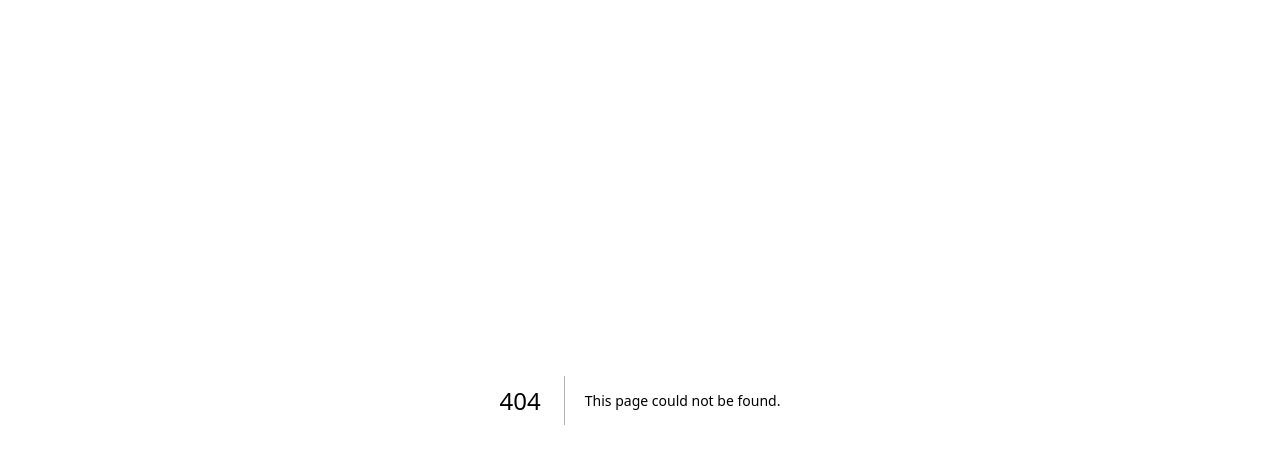
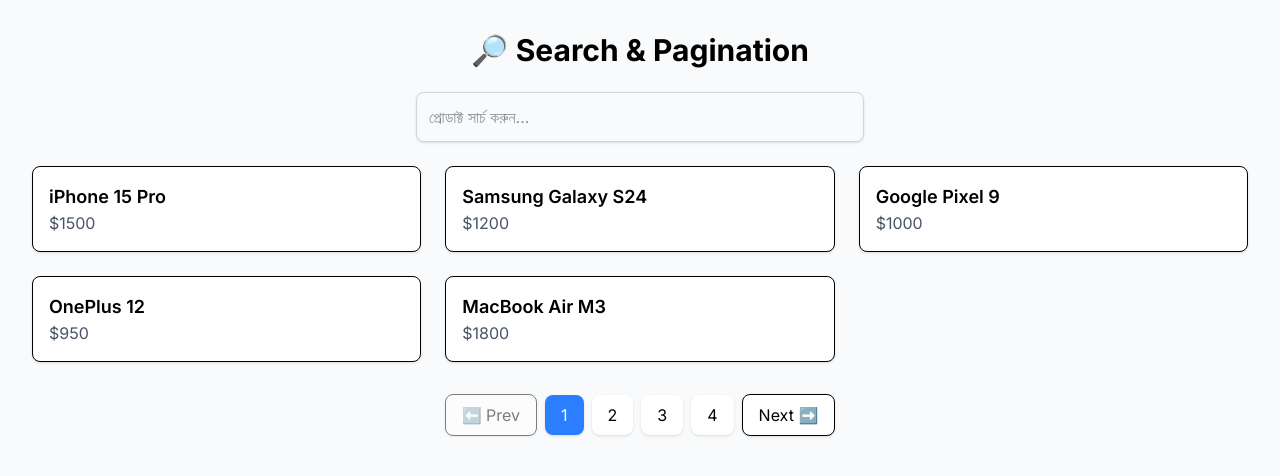
Before and after one commit to emonmahdi/nextjs-learn-concepts, a Next.js app: page /about in a window 1280 px wide. Before the commit this address had no page. Shown: the top 476 px of the page. Built offline with nearby package versions, Linux system fonts and the light colour scheme; a web font is replaced by a local one.

Commit message:
search params and pagination

```diff
--- /dev/null
+++ b/src/app/about/page.tsx
@@ -0,0 +1,103 @@
+"use client";
+
+import { useState, useMemo } from "react";
+import { products } from "../data/products";
+
+export default function AboutPage() {
+  // 🔎 Search State
+  const [searchTerm, setSearchTerm] = useState("");
+
+  // 📄 Pagination State
+  const [currentPage, setCurrentPage] = useState(1);
+  const itemsPerPage = 5; // প্রতি পেজে ৫টি প্রোডাক্ট দেখাবো
+
+  // 🔎 Filter করা ডাটা
+  const filteredProducts = useMemo(() => {
+    return products.filter((product) =>
+      product.name.toLowerCase().includes(searchTerm.toLowerCase())
+    );
+  }, [searchTerm]);
+
+  // 🔢 Pagination Logic
+  const totalPages = Math.ceil(filteredProducts.length / itemsPerPage);
+  const startIndex = (currentPage - 1) * itemsPerPage;
+  const currentItems = filteredProducts.slice(startIndex, startIndex + itemsPerPage);
+
+  // ⏭️ Next / Prev ফাংশন
+  const handlePrev = () => setCurrentPage((p) => Math.max(p - 1, 1));
+  const handleNext = () => setCurrentPage((p) => Math.min(p + 1, totalPages));
+
+  return (
+    <div className="min-h-screen bg-gray-50 p-8">
+      <h1 className="text-3xl font-bold text-center mb-6">🔎 Search & Pagination</h1>
+
+      {/* 🔎 Search Box */}
+      <div className="flex justify-center mb-6">
+        <input
+          type="text"
+          placeholder="প্রোডাক্ট সার্চ করুন..."
+          value={searchTerm}
+          onChange={(e) => {
+            setSearchTerm(e.target.value);
+            setCurrentPage(1); // নতুন সার্চে পেজ রিসেট
+          }}
+          className="w-full max-w-md rounded-lg border border-gray-300 p-3 text-gray-800 shadow-sm focus:border-blue-500 focus:ring focus:ring-blue-200"
+        />
+      </div>
+
+      {/* 🟩 Product List */}
+      <div className="grid grid-cols-1 sm:grid-cols-2 lg:grid-cols-3 gap-6 mb-8">
+        {currentItems.length > 0 ? (
+          currentItems.map((product) => (
+            <div
+              key={product.id}
+              className="rounded-lg border bg-white p-4 shadow hover:shadow-lg transition"
+            >
+              <h2 className="text-lg font-semibold">{product.name}</h2>
+              <p className="text-gray-600">${product.price}</p>
+            </div>
+          ))
+        ) : (
+          <p className="col-span-full text-center text-gray-500">
+            ⚠️ কোন প্রোডাক্ট পাওয়া যায়নি!
+          </p>
+        )}
+      </div>
+
+      {/* 📄 Pagination */}
+      {totalPages > 1 && (
+        <div className="flex justify-center items-center gap-2">
+          <button
+            onClick={handlePrev}
+            disabled={currentPage === 1}
+            className="rounded-lg border bg-white px-4 py-2 shadow hover:bg-gray-100 disabled:opacity-50"
+          >
+            ⬅️ Prev
+          </button>
+
+          {[...Array(totalPages)].map((_, idx) => (
+            <button
+              key={idx + 1}
+              onClick={() => setCurrentPage(idx + 1)}
+              className={`rounded-lg px-4 py-2 shadow ${
+                currentPage === idx + 1
+                  ? "bg-blue-500 text-white"
+                  : "bg-white hover:bg-gray-100"
+              }`}
+            >
+              {idx + 1}
+            </button>
+          ))}
+
+          <button
+            onClick={handleNext}
+            disabled={currentPage === totalPages}
+            className="rounded-lg border bg-white px-4 py-2 shadow hover:bg-gray-100 disabled:opacity-50"
+          >
+            Next ➡️
+          </button>
+        </div>
+      )}
+    </div>
+  );
+}
--- /dev/null
+++ b/src/app/data/products.ts
@@ -0,0 +1,22 @@
+export const products = [
+    { id: 1, name: "iPhone 15 Pro", price: 1500 },
+    { id: 2, name: "Samsung Galaxy S24", price: 1200 },
+    { id: 3, name: "Google Pixel 9", price: 1000 },
+    { id: 4, name: "OnePlus 12", price: 950 },
+    { id: 5, name: "MacBook Air M3", price: 1800 },
+    { id: 6, name: "MacBook Pro 16", price: 2500 },
+    { id: 7, name: "Dell XPS 15", price: 2000 },
+    { id: 8, name: "Asus ROG Laptop", price: 2200 },
+    { id: 9, name: "iPad Air 6", price: 850 },
+    { id: 10, name: "iPad Pro 13", price: 1300 },
+    { id: 11, name: "Apple Watch Ultra 2", price: 900 },
+    { id: 12, name: "Samsung Watch 6", price: 450 },
+    { id: 13, name: "Sony Headphones WH-1000XM5", price: 350 },
+    { id: 14, name: "Bose QC 45", price: 330 },
+    { id: 15, name: "Canon EOS R6 Camera", price: 2700 },
+    { id: 16, name: "Nikon Z7 II", price: 2600 },
+    { id: 17, name: "PlayStation 5", price: 600 },
+    { id: 18, name: "Xbox Series X", price: 550 },
+    { id: 19, name: "Nintendo Switch OLED", price: 400 },
+    { id: 20, name: "GoPro Hero 12", price: 500 },
+  ];
```
Also changed, not shown: 1 other file (tests, documents, lock files or other folders).
